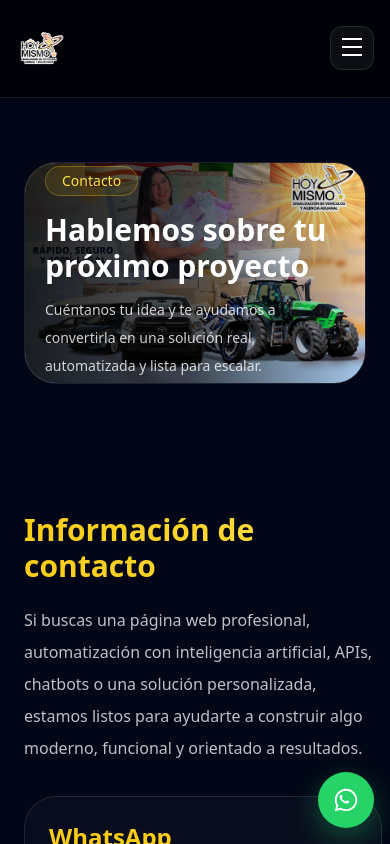
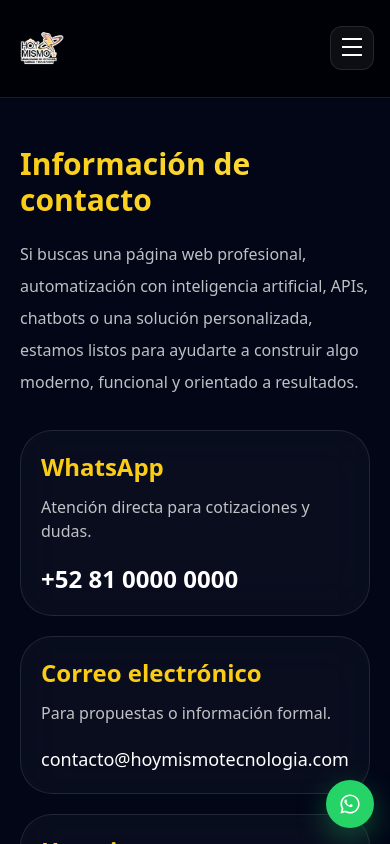
Before and after one commit to NocianDev/TecnologiasHoyMismo, a React (Vite) app: page /contacto in a window 390 px wide. Shown: the top 844 px of the page. Built offline with nearby package versions, Linux system fonts and the light colour scheme.

Commit message:
Responsive 2

```diff
--- a/src/components/WhatsAppButton.tsx
+++ b/src/components/WhatsAppButton.tsx
@@ -12,12 +12,12 @@ export default function WhatsAppButton() {
       target="_blank"
       rel="noopener noreferrer"
       aria-label="Enviar mensaje por WhatsApp"
-      className="fixed bottom-4 right-4 z-[999] flex h-14 w-14 items-center justify-center rounded-full bg-[#25D366] shadow-[0_10px_30px_rgba(37,211,102,0.35)] transition hover:scale-110 sm:bottom-5 sm:right-5 sm:h-16 sm:w-16"
+      className="fixed bottom-4 right-4 z-[999] flex h-12 w-12 items-center justify-center rounded-full bg-[#25D366] shadow-[0_10px_30px_rgba(37,211,102,0.35)] transition hover:scale-110 sm:bottom-5 sm:right-5 sm:h-16 sm:w-16"
     >
       <svg
         xmlns="http://www.w3.org/2000/svg"
         viewBox="0 0 32 32"
-        className="h-7 w-7 fill-white sm:h-8 sm:w-8"
+        className="h-6 w-6 fill-white sm:h-8 sm:w-8"
       >
         <path d="M19.11 17.23c-.28-.14-1.64-.81-1.89-.9-.25-.09-.43-.14-.61.14-.18.28-.7.9-.86 1.09-.16.18-.32.21-.6.07-.28-.14-1.17-.43-2.23-1.37-.82-.73-1.38-1.63-1.54-1.9-.16-.28-.02-.43.12-.57.13-.13.28-.32.42-.48.14-.16.18-.28.28-.46.09-.18.05-.34-.02-.48-.07-.14-.61-1.48-.84-2.03-.22-.53-.44-.46-.61-.47h-.52c-.18 0-.48.07-.73.34-.25.28-.96.94-.96 2.29 0 1.35.98 2.66 1.12 2.85.14.18 1.92 2.93 4.65 4.11.65.28 1.16.45 1.56.57.66.21 1.27.18 1.75.11.53-.08 1.64-.67 1.87-1.31.23-.64.23-1.19.16-1.31-.07-.12-.25-.18-.53-.32z" />
         <path d="M16.01 3.2c-7.07 0-12.8 5.72-12.8 12.78 0 2.26.59 4.46 1.71 6.4L3.2 28.8l6.58-1.69a12.77 12.77 0 0 0 6.23 1.59h.01c7.06 0 12.79-5.73 12.79-12.79 0-3.42-1.33-6.63-3.76-9.05A12.72 12.72 0 0 0 16.01 3.2zm0 23.33h-.01a10.63 10.63 0 0 1-5.42-1.49l-.39-.23-3.9 1 1.04-3.8-.25-.39a10.58 10.58 0 0 1-1.63-5.65c0-5.87 4.78-10.65 10.66-10.65 2.84 0 5.51 1.1 7.52 3.12a10.57 10.57 0 0 1 3.12 7.52c0 5.88-4.78 10.66-10.64 10.66z" />
--- a/src/index.css
+++ b/src/index.css
@@ -6,8 +6,23 @@
 /* BASE */
 /* ============================= */
 
+*,
+*::before,
+*::after {
+  box-sizing: border-box;
+}
+
+html,
+body,
+#root {
+  width: 100%;
+  max-width: 100%;
+  overflow-x: hidden;
+}
+
 body {
   @apply bg-slate-950 text-white antialiased;
+  overflow-x: hidden;
 }
 
 /* ============================= */
@@ -15,7 +30,9 @@ body {
 /* ============================= */
 
 .section {
-  @apply px-6 py-16 lg:px-16;
+  @apply px-5 py-12 sm:px-6 lg:px-16 lg:py-16;
+  width: 100%;
+  max-width: 100%;
 }
 
 /* ============================= */
@@ -27,7 +44,7 @@ body {
 }
 
 .subtitle {
-  @apply mt-6 text-lg text-white/70 leading-relaxed;
+  @apply mt-5 text-base leading-8 text-white/70 sm:text-lg;
 }
 
 .badge {
@@ -51,16 +68,20 @@ body {
 /* ============================= */
 
 .card {
-  @apply rounded-[2rem] border border-white/10 bg-white/[0.03] p-6 backdrop-blur-xl;
+  @apply rounded-[2rem] border border-white/10 bg-white/[0.03] p-5 backdrop-blur-xl sm:p-6;
+  width: 100%;
+  max-width: 100%;
 }
 
 /* ============================= */
-/* HERO */
+/* HERO HOME */
 /* ============================= */
 
 .home-hero-grid {
   display: grid;
   gap: 40px;
+  width: 100%;
+  max-width: 100%;
 }
 
 @media (min-width: 1024px) {
@@ -81,15 +102,15 @@ body {
 
 .quick-nav-grid {
   display: grid;
-  grid-template-columns: repeat(4, minmax(150px, 1fr));
+  grid-template-columns: repeat(2, minmax(0, 1fr));
   gap: 16px;
   margin-top: 2rem;
+  width: 100%;
 }
 
-/* RESPONSIVE */
-@media (max-width: 768px) {
+@media (min-width: 1024px) {
   .quick-nav-grid {
-    grid-template-columns: repeat(2, 1fr);
+    grid-template-columns: repeat(4, minmax(150px, 1fr));
   }
 }
 
@@ -102,28 +123,22 @@ body {
   background: rgba(255, 255, 255, 0.03);
   backdrop-filter: blur(10px);
   border-radius: 1.5rem;
-
   padding: 18px 14px;
-
   display: flex;
   flex-direction: column;
   justify-content: center;
   align-items: flex-start;
-
   min-height: 120px;
-
   transition: all 0.25s ease;
   cursor: pointer;
+  width: 100%;
+  max-width: 100%;
 }
 
 .quick-nav-card:hover {
   transform: translateY(-4px);
   border-color: rgba(250, 204, 21, 0.4);
 }
-
-/* ============================= */
-/* QUICK NAV CONTENT */
-/* ============================= */
 
 .quick-nav-icon {
   font-size: 28px;
--- a/src/pages/Contacto.tsx
+++ b/src/pages/Contacto.tsx
@@ -1,36 +1,9 @@
 export default function Contacto() {
   return (
-    <main>
-      {/* HEADER CON IMAGEN */}
-      <section className="section pt-8 md:pt-10">
-        <div className="relative overflow-hidden rounded-[2rem] border border-white/10">
-          <img
-            src="/images/contacto.jpg"
-            alt="Contacto"
-            className="h-[220px] w-full object-cover sm:h-[260px] md:h-[320px]"
-          />
-
-          <div className="absolute inset-0 bg-gradient-to-r from-black/85 via-black/65 to-transparent"></div>
-
-          <div className="absolute inset-0 flex flex-col justify-center px-5 sm:px-8">
-            <span className="badge w-fit">Contacto</span>
-
-            <h1 className="mt-4 max-w-3xl text-3xl font-bold text-white sm:text-4xl md:text-5xl">
-              Hablemos sobre tu próximo proyecto
-            </h1>
-
-            <p className="mt-3 max-w-2xl text-sm leading-7 text-white/80 sm:text-base">
-              Cuéntanos tu idea y te ayudamos a convertirla en una solución real,
-              automatizada y lista para escalar.
-            </p>
-          </div>
-        </div>
-      </section>
-
-      {/* CONTENIDO */}
+    <main className="w-full max-w-full overflow-x-hidden">
       <section className="section pt-8">
-        <div className="grid gap-8 lg:grid-cols-[0.9fr_1.1fr] lg:gap-10">
-          <div>
+        <div className="grid w-full max-w-full gap-8 lg:grid-cols-[0.9fr_1.1fr] lg:gap-10">
+          <div className="min-w-0">
             <h2 className="text-3xl font-bold title-gradient sm:text-4xl">
               Información de contacto
             </h2>
@@ -47,17 +20,19 @@ export default function Contacto() {
                 <p className="mt-3 text-white/75">
                   Atención directa para cotizaciones y dudas.
                 </p>
-                <p className="mt-5 text-2xl font-semibold text-white">
+                <p className="mt-5 break-words text-2xl font-semibold text-white">
                   +52 81 0000 0000
                 </p>
               </div>
 
               <div className="card">
-                <h3 className="text-2xl font-bold text-yellow-400">Correo electrónico</h3>
+                <h3 className="text-2xl font-bold text-yellow-400">
+                  Correo electrónico
+                </h3>
                 <p className="mt-3 text-white/75">
                   Para propuestas o información formal.
                 </p>
-                <p className="mt-5 break-words text-lg font-medium text-white sm:text-xl">
+                <p className="mt-5 break-all text-lg font-medium text-white sm:text-xl">
                   contacto@hoymismotecnologia.com
                 </p>
               </div>
@@ -74,7 +49,7 @@ export default function Contacto() {
             </div>
           </div>
 
-          <div className="card h-fit">
+          <div className="card h-fit min-w-0">
             <h2 className="text-2xl font-bold text-yellow-400 sm:text-3xl">
               ¿Qué tipo de proyectos atendemos?
             </h2>
```
